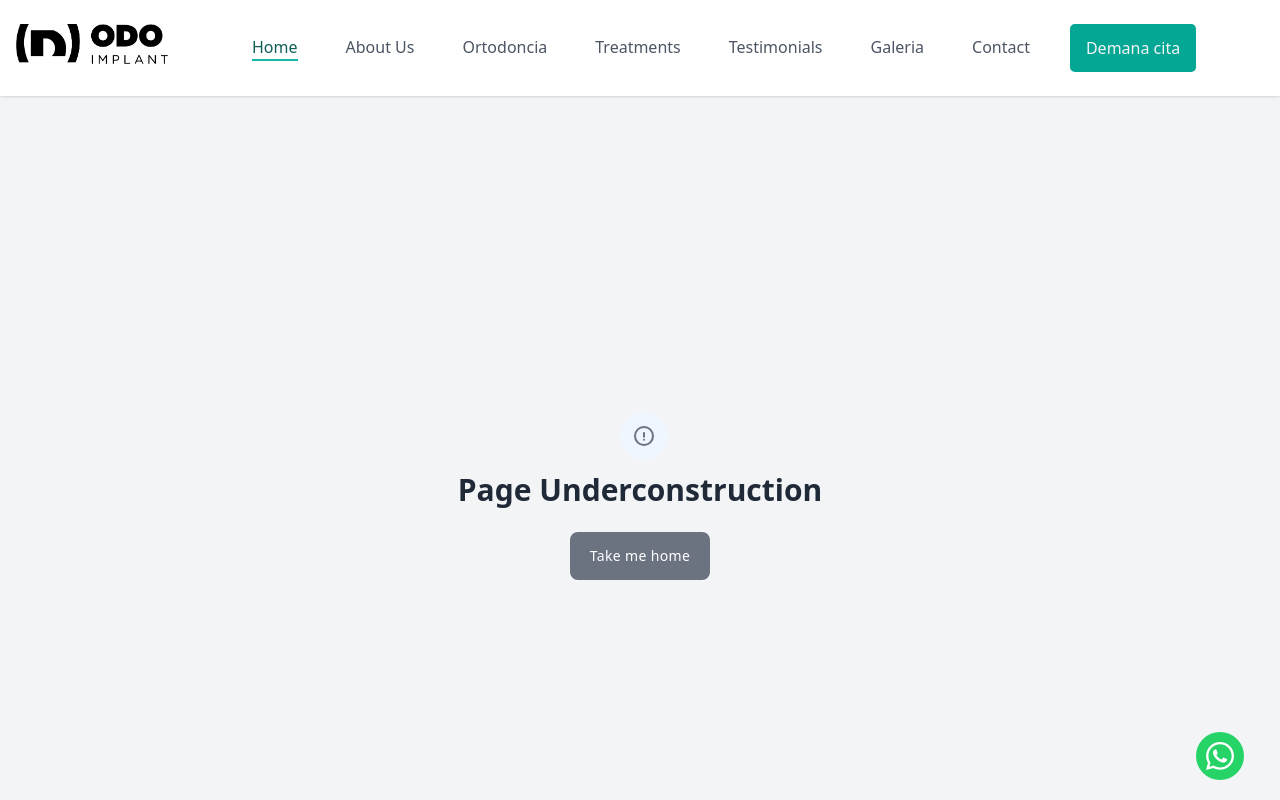
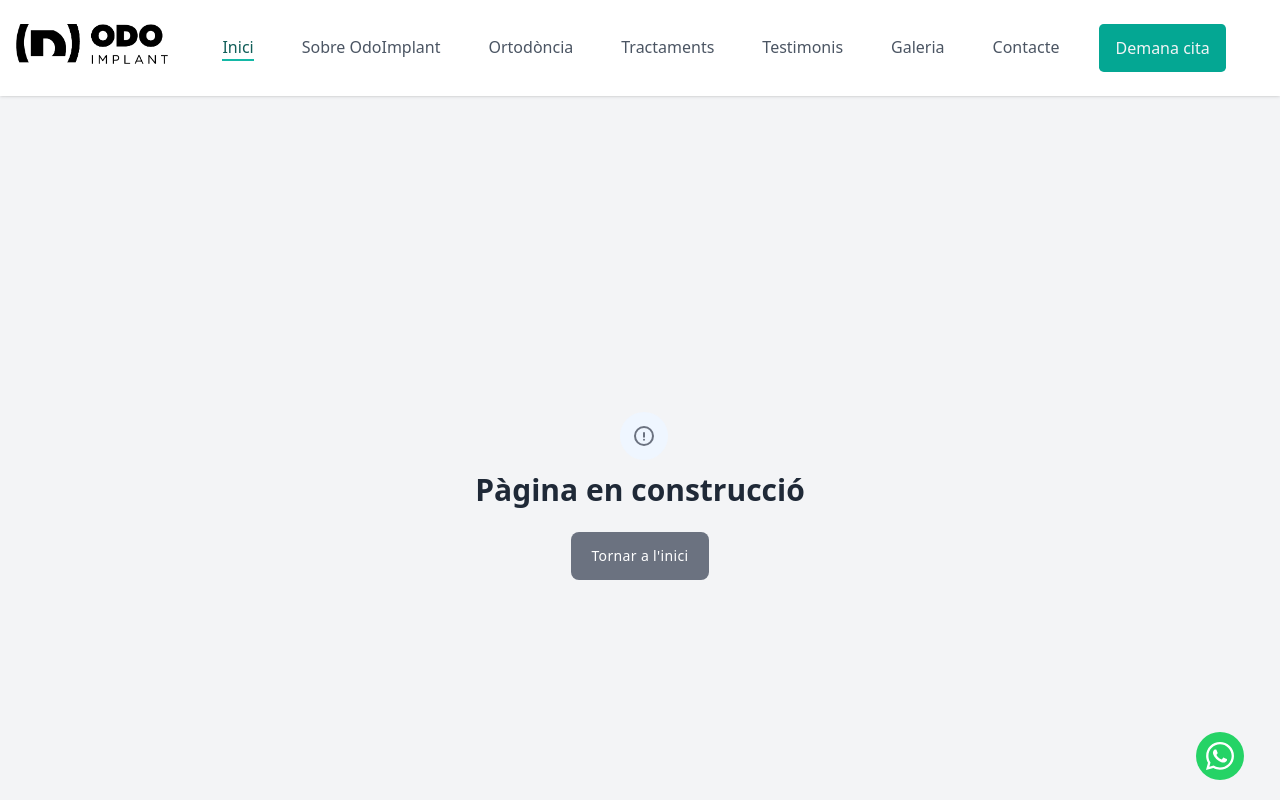
Before and after one commit to OdoImplant/odoImplant-react, a React (Vite) app: page /testimonials in a window 1280 px wide. Shown: the top 800 px of the page. Built offline with nearby package versions, Linux system fonts and the light colour scheme.

Commit message:
site in catalan

```diff
--- a/src/components/NavBar.jsx
+++ b/src/components/NavBar.jsx
@@ -29,7 +29,7 @@ function NavBar() {
             }`}
             onClick={() => selectTab("/")}
           >
-            Home
+            Inici
           </NavLink>
 
           <NavLink
@@ -41,7 +41,7 @@ function NavBar() {
             }`}
             onClick={() => selectTab("/about")}
           >
-            About us
+            Sobre OdoImplant
           </NavLink>
 
           <NavLink
@@ -53,7 +53,7 @@ function NavBar() {
             }`}
             onClick={() => selectTab("/ortodoncia")}
           >
-            Ortodoncia
+            Ortodòncia
           </NavLink>
 
           <NavLink
@@ -65,7 +65,7 @@ function NavBar() {
             }`}
             onClick={() => selectTab("/treatments")}
           >
-            Treatments
+            Tractaments
           </NavLink>
 
           <NavLink
@@ -77,7 +77,7 @@ function NavBar() {
             }`}
             onClick={() => selectTab("/testimonials")}
           >
-            Testimonials
+            Testimonis
           </NavLink>
 
           <NavLink
@@ -101,7 +101,7 @@ function NavBar() {
             }`}
             onClick={() => selectTab("/contact")}
           >
-            Contact
+            Contacte
           </NavLink>
           <a
             href="https://cloud-s22.mnprogram.net/24.2.3.0/#/cita-online/BC425646-15DD-4B4A-8D8B-3A3FDA5170F7"
--- a/src/pages/About.jsx
+++ b/src/pages/About.jsx
@@ -169,7 +169,7 @@ function About() {
                   Claudia Garcia Fernandez
                 </h3>
                 <span class="mt-1 font-medium text-gray-600 ">
-                  Generalista i periodoncia
+                  Generalista i periodòncia
                 </span>
               </div>
             </div>
--- a/src/pages/Contact.jsx
+++ b/src/pages/Contact.jsx
@@ -63,9 +63,9 @@ function Contact() {
           ></iframe>
         </div>
       </section>
-      <section className="contact-form">
+      {/* <section className="contact-form">
         <ContactForm />
-      </section>
+      </section>*/}
     </>
   );
 }
--- a/src/pages/Testimonials.jsx
+++ b/src/pages/Testimonials.jsx
@@ -23,7 +23,7 @@ function Testimonials() {
             </svg>
           </p>
           <h1 class="mt-3 text-2xl font-semibold text-gray-800 md:text-3xl">
-            Page Underconstruction
+            Pàgina en construcció
           </h1>
 
           <div class="flex items-center w-full mt-6 gap-x-3 shrink-0 sm:w-auto">
@@ -31,7 +31,7 @@ function Testimonials() {
               onClick={() => navigate("/")}
               class="w-1/2 px-5 py-2 text-sm tracking-wide text-white transition-colors duration-200 bg-gray-500 rounded-lg shrink-0 sm:w-auto hover:bg-gray-600"
             >
-              Take me home
+              Tornar a l'inici
             </button>
           </div>
         </div>
--- a/src/pages/Treatments.jsx
+++ b/src/pages/Treatments.jsx
@@ -60,7 +60,7 @@ function Treatments() {
         </div>
         <div className="ortodoncia-text treatments">
           <div className="title">
-            Odontologia <span>general</span>
+            <span>Odontologia </span>general
           </div>
           <p>Especialitat encarregada de diagnosticar els problemes bucals.</p>
         </div>
@@ -76,7 +76,7 @@ function Treatments() {
         </div>
         <div className="ortodoncia-text treatments">
           <div className="title">
-            Cirurgia<span> i implants</span>
+            <span>Cirurgia</span> i implants
           </div>
           <p>
             La cirurgia d’implants dentals és un procediment que reemplaça les
```
